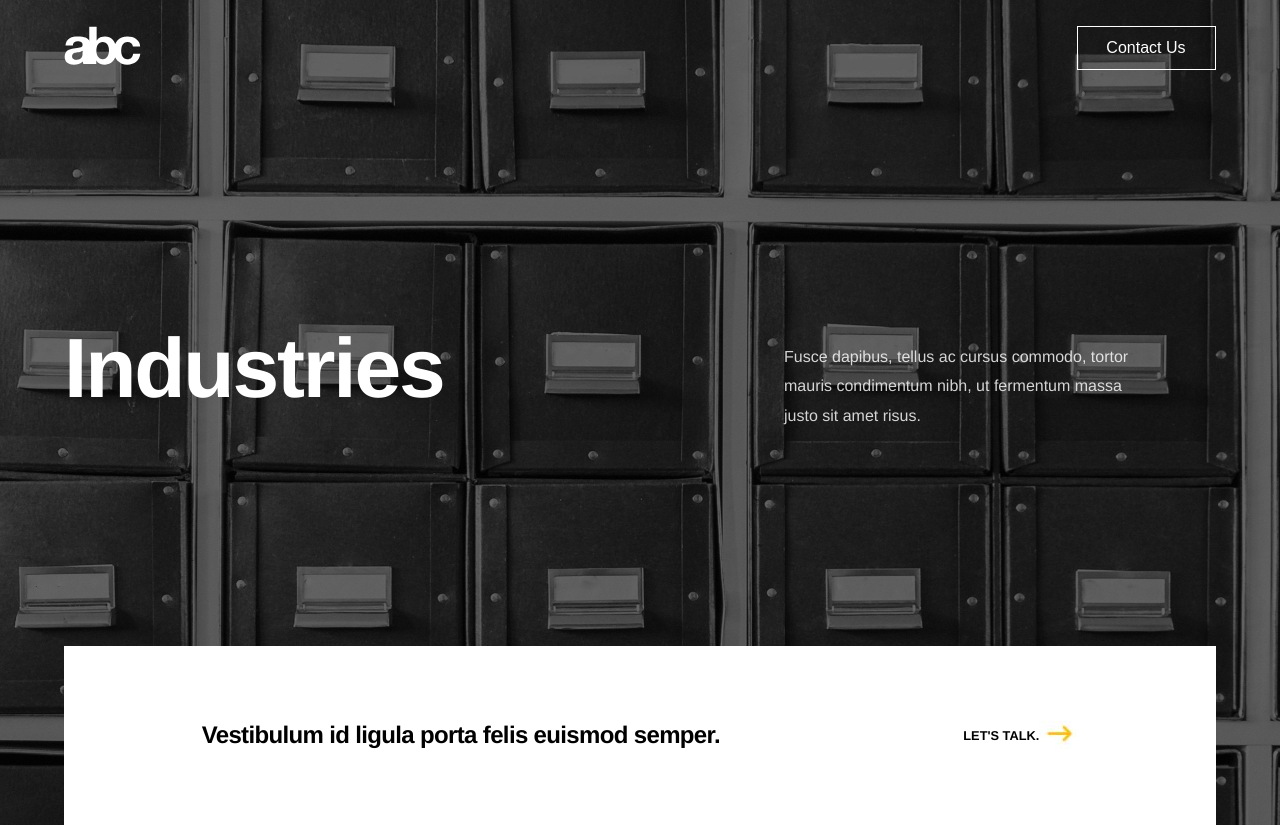
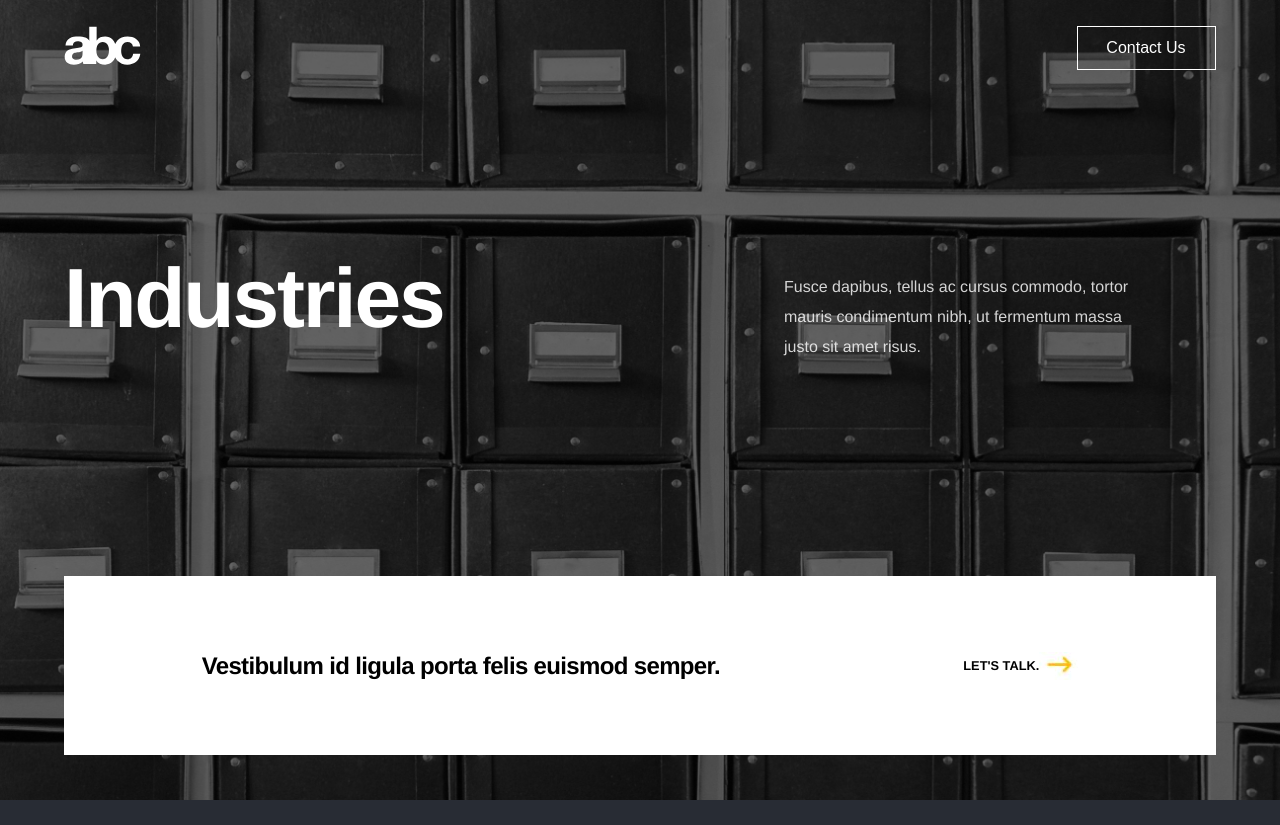
Before and after one commit to pantojao/bukwild-component, a React (Create React App) app: page / in a window 1280 px wide. After the commit the page ends 800 px from the top, so only its background shows below. Built offline with nearby package versions, Linux system fonts and the light colour scheme.

Commit message:
slide animation fully functional on just text content

```diff
--- a/src/App.css
+++ b/src/App.css
@@ -23,62 +23,33 @@ body {
   box-sizing: border-box;
 }
 
+.slide-appear {
+  transform: translateX(80vw);
+}
+.slide-appear-active {
+  transform: translateX(0vw);
+  transition:  transform 1000ms ease-in;
+}
+
 .slide-enter {
   transform: translateX(80vw);
 }
 
-.slide-enter.slide-enter-active {
+.slide-enter-active {
     transform: translateX(0vw);
-    transition:  transform 1000ms ease-in ;
-}
-.slide-enter-done {
-  transform: translateX(0vw);
+    transition:  transform 1000ms linear ;
 }
 
 .slide-exit {
-    /* transform: translateX(0vw); */
+    transform: translateX(0vw);
+    position: absolute;
+    top: 20rem;
 }
 
-.slide-exit.slide-exit-active {
+.slide-exit-active {
     transform: translateX(-100vw);
-    transition: transform 1000ms linear;
+    transition: transform 1000ms ease-out;
 }
-
-.slide-exit-done {
-  transform: translateX(-100vw);
-}
-/*
-.fade-appear {
-  opacity: 0;
-  z-index: 1;
-}
-.fade-appear.fade-appear-active {
-opacity: 1;
-transition: opacity 2000ms linear;
-}
-
-/* enter */
-/* .fade-enter {
-opacity: 0;
-z-index: 1;
-}
-.fade-enter.fade-enter-active {
-  opacity: 1;
-  transition: opacity 2500ms linear 2500ms;
-}
-
-/* exit */
-/* .fade-exit {
-  opacity: 1;
-}
-
-.fade-exit.fade-exit-active {
-  opacity: 0;
-  transition: opacity 2500ms linear;
-}
-.fade-exit-done {
-opacity: 0;
-}   */
 
 /* NavBar */
 nav {
@@ -104,7 +75,8 @@ nav {
   flex-flow: column wrap;
   position: absolute;
   top: 3rem;
-  top:2rem
+  top:2.5rem;
+  cursor: pointer;
 }
 
 .page-redirect {
@@ -112,6 +84,7 @@ nav {
   font-size: 0.875rem;
   text-decoration: none;
   line-height: 1.86;
+  cursor: pointer;
   font-weight: bold;
 }
 
@@ -120,6 +93,21 @@ nav {
 }
 
 /* Main Content (headers) */
+
+.all-content {
+  outline: 6px red solid;
+  height: 100vh;
+  width: 100vw !important;
+  position: absolute;
+  top:0;
+  background-repeat: no-repeat;
+  background-attachment: fixed;
+  background-size: cover;
+  min-width: 100vw;
+  min-height: 100vh;
+  box-sizing: border-box;
+  z-index: -200
+}
 
 .content {
   width: 90vw;
@@ -132,6 +120,7 @@ nav {
   justify-content: space-between;
   align-items: flex-start;
   padding-right: 4.5rem;
+
 }
 
 .headline {
@@ -203,6 +192,11 @@ nav {
     padding: 0;
   }
 
+  .slide-exit {
+    top: 11rem;
+}
+
+
   .headline {
     font-size: 4.5rem;
     margin: 0 auto 1.5rem auto;
--- a/src/App.js
+++ b/src/App.js
@@ -23,12 +23,11 @@ function App() {
     setCurrentBackground(`url("${background}")`);
   }
 
-
+  // style={{ backgroundImage: currentBackground }}
     return (
-    <div className="app" style={{ backgroundImage: currentBackground }}>
-
+    <div className="app" >
       <Router>
-        <Navbar changeMarquee={(current) => {setCurrentMarque(current); console.log("navClikd")}}/>
+        <Navbar changeMarquee={(current) => setCurrentMarque(current)}/>
         <Switch>
           <Route path="/">
             {currentContent ? (
--- a/src/components/AllContent.js
+++ b/src/components/AllContent.js
@@ -1,21 +1,27 @@
-import React from 'react'
+import React, { useEffect, useState } from 'react'
 import Content from "./content";
 import CTA from "./CTA";
 import {CSSTransition, TransitionGroup} from 'react-transition-group'
 
 const AllContent = (props) => {
-    console.log(props)
+    const [entering, setEntering] = useState(true)
+    const [exiting, setExiting] = useState(true)
+
+    const background = require(`../assets/backgrounds/${props.background}`).default;
+        // setCurrentBackground();
+
     return (
-    <>
-       <TransitionGroup>
-        <CSSTransition  key={props.content["title"]} timeout={5000} classNames="slide" >
+    entering ?
+    <div className="all-content" style={{backgroundImage: `url("${background}")`}}>
+       <TransitionGroup appear={true}>
+        <CSSTransition  key={props.content["title"]} enter={entering} exit={exiting} timeout={5000} classNames="slide" >
             <div class="marquee-content" >
                 <Content content={props.content} />
                 <CTA content={props.content} />
             </div>
         </CSSTransition>
       </TransitionGroup>
-    </>
+    </div> : null
     )
 }
 
--- a/src/components/Marquee.js
+++ b/src/components/Marquee.js
@@ -4,7 +4,7 @@ import AllContent from "./AllContent.js";
 const MarqueeComponent = (props) => {
   const [contents, setContents] = useState(false);
   const [currentContent, setCurrentContent] = useState(false);
-
+  const [currentBackground, setCurrentBackground] = useState(false)
   useEffect(() => {
     setContents(props.content);
   }, []);
@@ -14,18 +14,20 @@ const MarqueeComponent = (props) => {
       for (let content of contents) {
         if (content.slug == props.currentMarquee) {
           setCurrentContent(content);
-          props.changeBackground(content.blocks[0].background);
+          // props.changeBackground(content.blocks[0].background);
+          setCurrentBackground(content.blocks[0].background)
           break;
         }
       }
     }
     if (!currentContent) {
       setCurrentContent(props.content[0]);
-      props.changeBackground(props.content[0].blocks[0].background);
+      // props.changeBackground(props.content[0].blocks[0].background);
+      setCurrentBackground(props.content[0].blocks[0].background)
     }
   }, [props.currentMarquee]);
 
-  return <>{currentContent ? <AllContent content={currentContent} /> : null}</>;
+  return <>{currentContent ? <AllContent content={currentContent} background={currentBackground}/> : null}</>;
 };
 
 export default MarqueeComponent;
```
